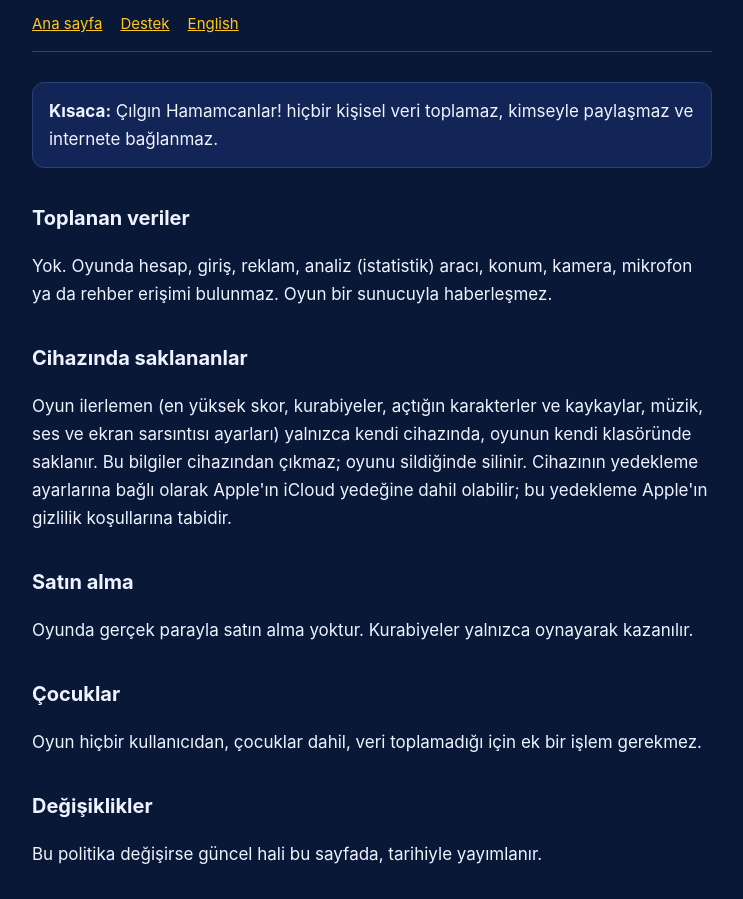
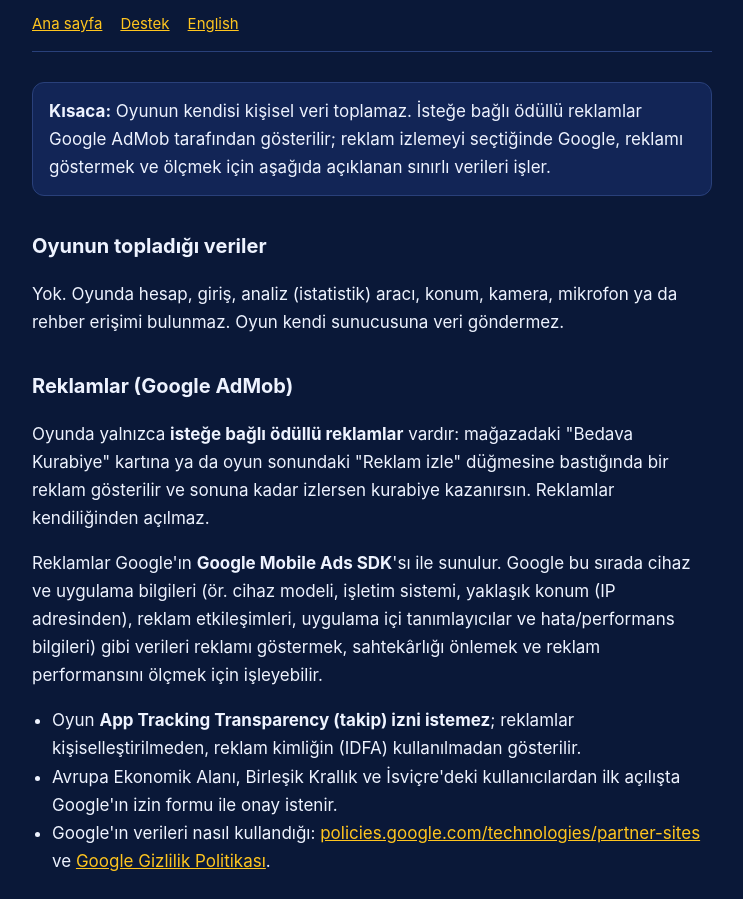
Before and after one commit to kdar2/cilgin-hamamcanlar, a plain HTML site: page privacy.html in a window 1280 px wide. Shown: the part 120-1019 px from the top of the page, without its empty margins (268-1011 px from the left). Drawn offline with Linux system fonts and the light colour scheme.

Commit message:
Gizlilik ve destek: istege bagli odullu reklamlar (Google AdMob)

```diff
--- a/privacy.html
+++ b/privacy.html
@@ -2,22 +2,31 @@
 <html lang="tr"><head><meta charset="utf-8"><meta name="viewport" content="width=device-width,initial-scale=1">
 <title>Gizlilik Politikası · Çılgın Hamamcanlar!</title><link rel="stylesheet" href="style.css"></head>
 <body><main>
-<header><img src="icon.png" alt=""><div><h1>Gizlilik Politikası</h1><p>Çılgın Hamamcanlar! · Son güncelleme: 22 Kasım 2026</p></div></header>
+<header><img src="icon.png" alt=""><div><h1>Gizlilik Politikası</h1><p>Çılgın Hamamcanlar! · Son güncelleme: 23 Kasım 2026</p></div></header>
 <nav><a href="./">Ana sayfa</a><a href="support.html">Destek</a><a href="#en">English</a></nav>
 
-<p class="note"><strong>Kısaca:</strong> Çılgın Hamamcanlar! hiçbir kişisel veri toplamaz, kimseyle paylaşmaz ve internete bağlanmaz.</p>
+<p class="note"><strong>Kısaca:</strong> Oyunun kendisi kişisel veri toplamaz. İsteğe bağlı ödüllü reklamlar Google AdMob tarafından gösterilir; reklam izlemeyi seçtiğinde Google, reklamı göstermek ve ölçmek için aşağıda açıklanan sınırlı verileri işler.</p>
 
-<h2>Toplanan veriler</h2>
-<p>Yok. Oyunda hesap, giriş, reklam, analiz (istatistik) aracı, konum, kamera, mikrofon ya da rehber erişimi bulunmaz. Oyun bir sunucuyla haberleşmez.</p>
+<h2>Oyunun topladığı veriler</h2>
+<p>Yok. Oyunda hesap, giriş, analiz (istatistik) aracı, konum, kamera, mikrofon ya da rehber erişimi bulunmaz. Oyun kendi sunucusuna veri göndermez.</p>
+
+<h2>Reklamlar (Google AdMob)</h2>
+<p>Oyunda yalnızca <strong>isteğe bağlı ödüllü reklamlar</strong> vardır: mağazadaki "Bedava Kurabiye" kartına ya da oyun sonundaki "Reklam izle" düğmesine bastığında bir reklam gösterilir ve sonuna kadar izlersen kurabiye kazanırsın. Reklamlar kendiliğinden açılmaz.</p>
+<p>Reklamlar Google'ın <strong>Google Mobile Ads SDK</strong>'sı ile sunulur. Google bu sırada cihaz ve uygulama bilgileri (ör. cihaz modeli, işletim sistemi, yaklaşık konum (IP adresinden), reklam etkileşimleri, uygulama içi tanımlayıcılar ve hata/performans bilgileri) gibi verileri reklamı göstermek, sahtekârlığı önlemek ve reklam performansını ölçmek için işleyebilir.</p>
+<ul>
+<li>Oyun <strong>App Tracking Transparency (takip) izni istemez</strong>; reklamlar kişiselleştirilmeden, reklam kimliğin (IDFA) kullanılmadan gösterilir.</li>
+<li>Avrupa Ekonomik Alanı, Birleşik Krallık ve İsviçre'deki kullanıcılardan ilk açılışta Google'ın izin formu ile onay istenir.</li>
+<li>Google'ın verileri nasıl kullandığı: <a href="https://policies.google.com/technologies/partner-sites">policies.google.com/technologies/partner-sites</a> ve <a href="https://policies.google.com/privacy">Google Gizlilik Politikası</a>.</li>
+</ul>
 
 <h2>Cihazında saklananlar</h2>
 <p>Oyun ilerlemen (en yüksek skor, kurabiyeler, açtığın karakterler ve kaykaylar, müzik, ses ve ekran sarsıntısı ayarları) yalnızca kendi cihazında, oyunun kendi klasöründe saklanır. Bu bilgiler cihazından çıkmaz; oyunu sildiğinde silinir. Cihazının yedekleme ayarlarına bağlı olarak Apple'ın iCloud yedeğine dahil olabilir; bu yedekleme Apple'ın gizlilik koşullarına tabidir.</p>
 
 <h2>Satın alma</h2>
-<p>Oyunda gerçek parayla satın alma yoktur. Kurabiyeler yalnızca oynayarak kazanılır.</p>
+<p>Oyunda gerçek parayla satın alma yoktur. Kurabiyeler oynayarak ya da isteğe bağlı reklam izleyerek kazanılır.</p>
 
 <h2>Çocuklar</h2>
-<p>Oyun hiçbir kullanıcıdan, çocuklar dahil, veri toplamadığı için ek bir işlem gerekmez.</p>
+<p>Oyun çocuklara yönelik bir uygulama olarak işaretlenmemiştir. Reklam isteklerinde içerik derecesi "PG" (aile dostu) ile sınırlandırılır.</p>
 
 <h2>Değişiklikler</h2>
 <p>Bu politika değişirse güncel hali bu sayfada, tarihiyle yayımlanır.</p>
@@ -26,7 +35,7 @@
 <p>Sorularını <a href="https://github.com/kdar2/cilgin-hamamcanlar/issues">destek sayfası</a> üzerinden iletebilirsin.</p>
 
 <h2 id="en">English summary</h2>
-<p>Crazy Roaches! (Çılgın Hamamcanlar!) does not collect, store on any server, or share any personal data, and it does not connect to the internet. Game progress (scores, cookies, unlocked characters and boards, settings) is stored only on your device and is removed when you delete the app. There are no accounts, ads, analytics, tracking or in-app purchases. Contact: <a href="https://github.com/kdar2/cilgin-hamamcanlar/issues">GitHub Issues</a>.</p>
+<p>Crazy Roaches! (Çılgın Hamamcanlar!) itself does not collect personal data. Game progress (scores, cookies, unlocked characters and boards, settings) is stored only on your device. The game shows <strong>optional rewarded ads</strong> through Google AdMob (Google Mobile Ads SDK) only when you choose to watch one; Google may process device and app information, approximate location (from IP address), ad interactions and diagnostics to serve and measure ads. The game does not request App Tracking Transparency permission, so ads are not personalized with your advertising identifier. Users in the EEA, UK and Switzerland are asked for consent with Google's consent form. See <a href="https://policies.google.com/technologies/partner-sites">how Google uses data</a>. There are no accounts, analytics or in-app purchases. Contact: <a href="https://github.com/kdar2/cilgin-hamamcanlar/issues">GitHub Issues</a>.</p>
 
 <footer>© 2026 Çılgın Hamamcanlar!</footer>
 </main></body></html>
```
Also changed, not shown: support.html (+2 -2 lines).
